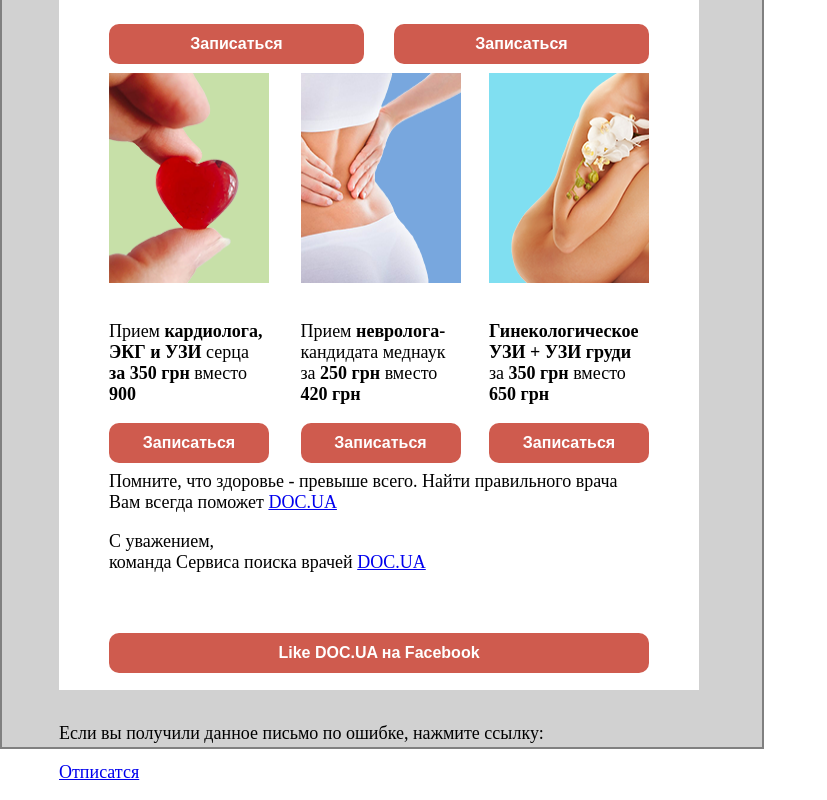
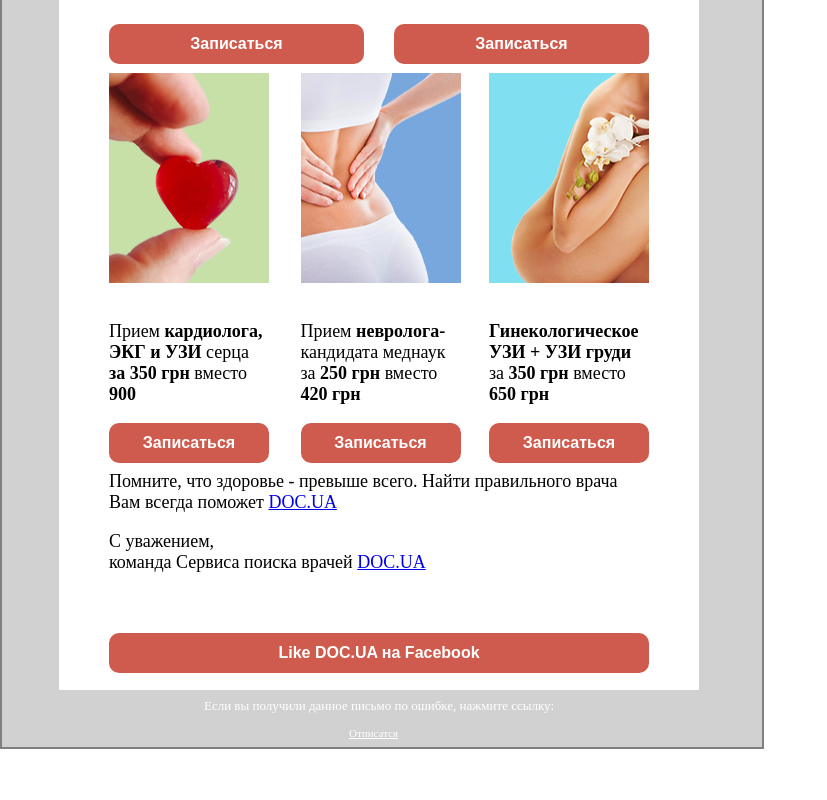
Before and after one commit to ikniga/DZ_5_5, a plain HTML site: page index.html in a window 1280 px wide. Shown: the part 889-1689 px from the top of the page, without its empty margins (0-827 px from the left). Drawn offline with Linux system fonts and the light colour scheme.

Commit message:
Update style.css

```diff
--- a/style.css
+++ b/style.css
@@ -35,7 +35,7 @@ img.proposition{
 }
 div.proposition{
 	width: 540px;
-	margin: 50px;
+	margin: 50px 50px 0px;
 	padding: 0px;
 }
 #a1,#a2{
@@ -96,3 +96,21 @@ button.three{
 .signature{
 	margin-bottom: 60px;
 }
+footer{
+	width: 540px;
+	margin:auto;
+}
+footer p {
+	color: #fff;
+	font-size: 13px;
+	margin-top: auto;
+	text-align: center;
+	margin-top: 25px;
+}
+footer a {
+	display: block;
+	margin: auto;
+	width: 60px;
+	font-size: 11px;
+	color:#fff;
+}
```
